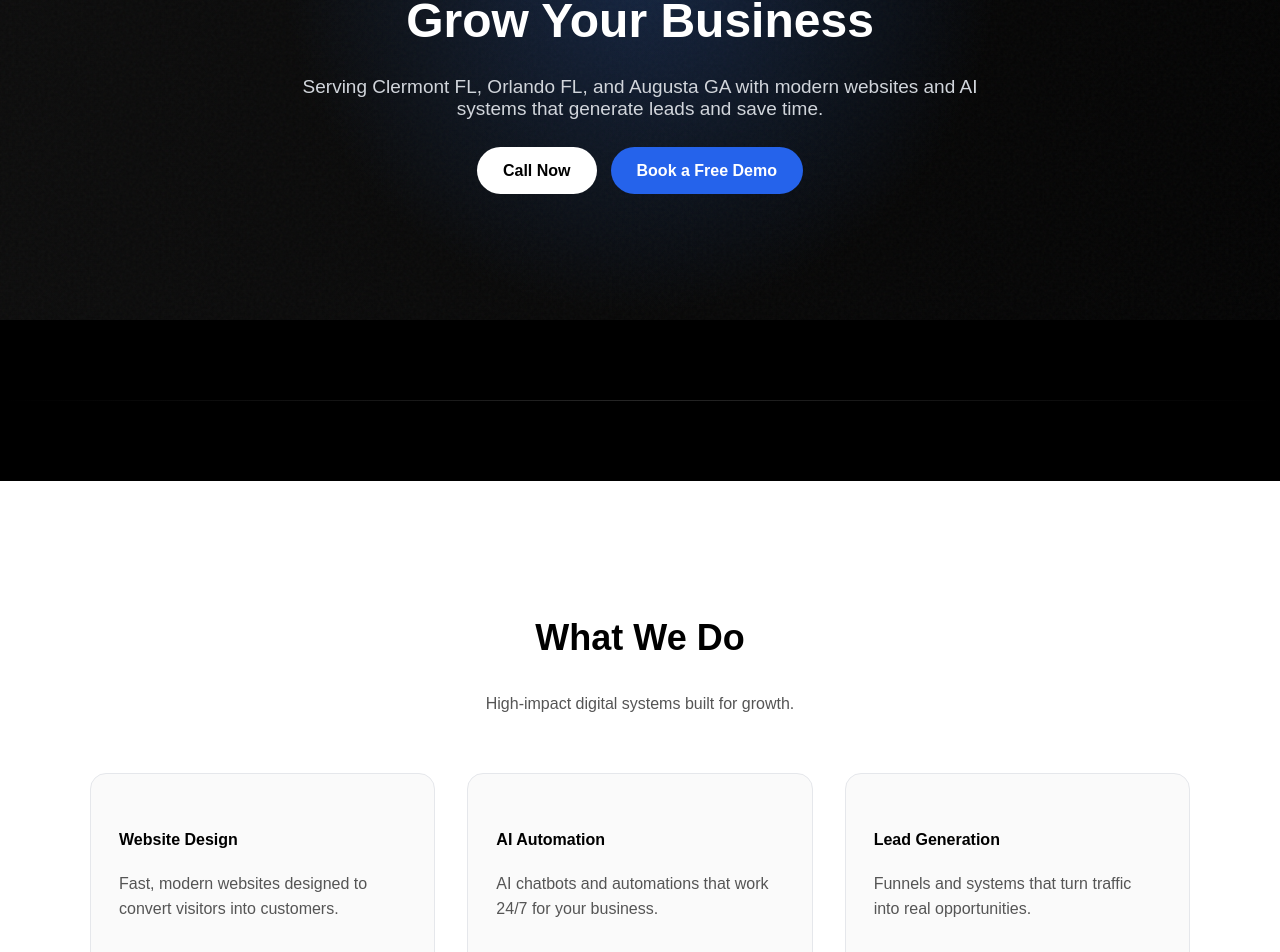
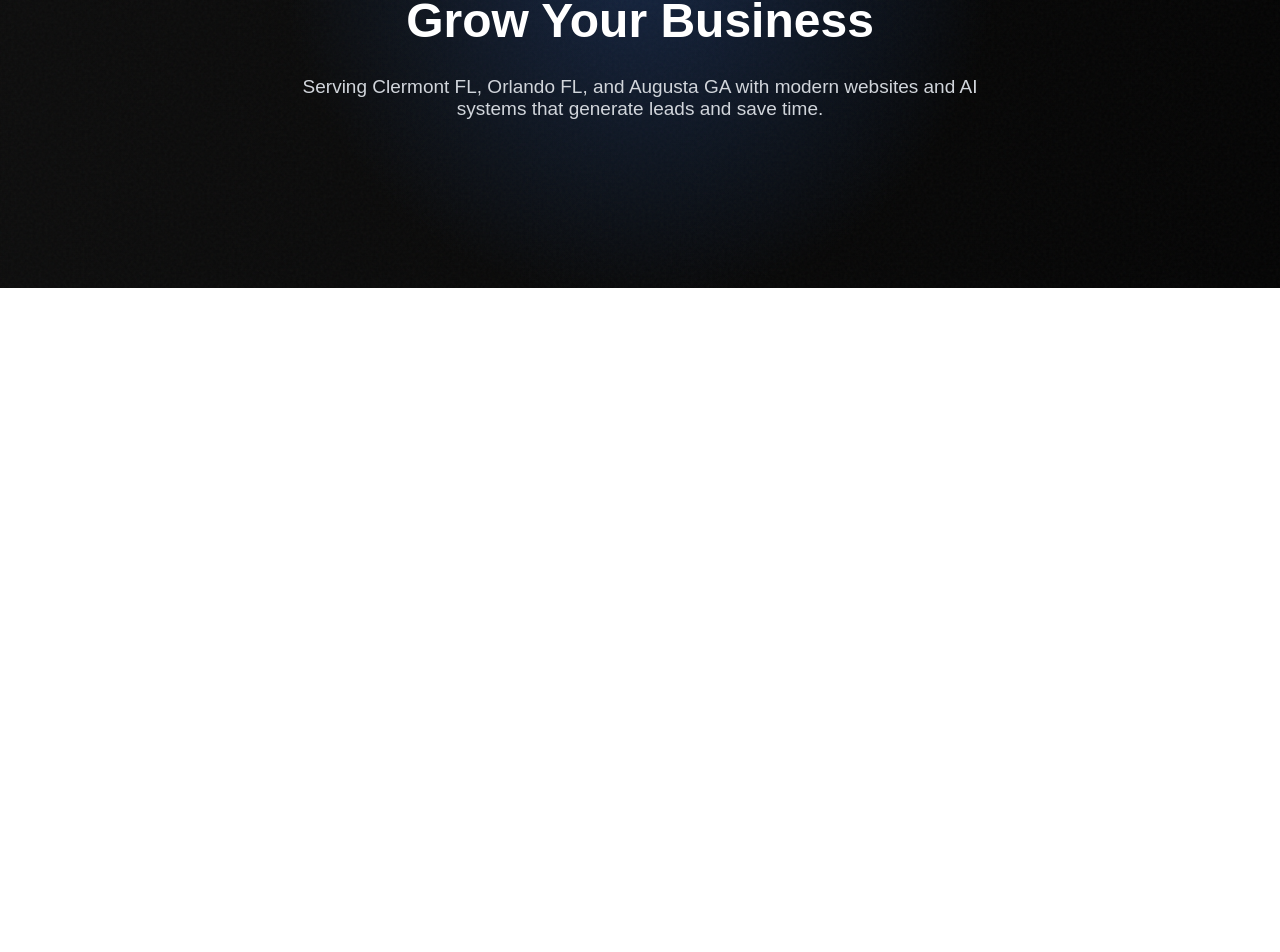
Before and after one commit to dew-solutions/dew-solutions, a Next.js app: page / in a window 1280 px wide. Shown: the part 282-1234 px from the top of the page. After the commit the page ends 800 px from the top, so only its background shows below. Built offline with nearby package versions, Linux system fonts and the light colour scheme.

Commit message:
uodated again

```diff
--- a/app/page.tsx
+++ b/app/page.tsx
@@ -1,5 +1,3 @@
-"use client";
-
 export const metadata = {
   title:
     "AI Automation & Website Design | Clermont FL, Orlando FL, Augusta GA | DEW Solutions",
@@ -30,8 +28,14 @@ export const metadata = {
 
 export default function Home() {
   return (
-    <main style={{ fontFamily: "Arial, sans-serif", margin: 0, backgroundColor: "#000", color: "#fff" }}>
-
+    <main
+      style={{
+        fontFamily: "Arial, sans-serif",
+        margin: 0,
+        backgroundColor: "#000",
+        color: "#fff",
+      }}
+    >
       {/* GLOBAL STYLES */}
       <style>{`
         @keyframes gradientMove {
@@ -108,12 +112,31 @@ export default function Home() {
         </h1>
 
         <div style={{ display: "flex", gap: "12px" }}>
-          <a href="tel:+16107518710" className="button"
-            style={{ padding: "10px 18px", border: "1px solid #fff", borderRadius: "999px", color: "#fff", textDecoration: "none" }}>
+          <a
+            href="tel:+16107518710"
+            className="button"
+            style={{
+              padding: "10px 18px",
+              border: "1px solid #fff",
+              borderRadius: "999px",
+              color: "#fff",
+              textDecoration: "none",
+            }}
+          >
             Call Now
           </a>
-          <a href="https://cal.com/dew-solutions/demo-meeting" target="_blank" className="button"
-            style={{ padding: "10px 18px", backgroundColor: "#2563eb", borderRadius: "999px", color: "#fff", textDecoration: "none" }}>
+          <a
+            href="https://cal.com/dew-solutions/demo-meeting"
+            target="_blank"
+            className="button"
+            style={{
+              padding: "10px 18px",
+              backgroundColor: "#2563eb",
+              borderRadius: "999px",
+              color: "#fff",
+              textDecoration: "none",
+            }}
+          >
             Book Demo
           </a>
         </div>
@@ -145,59 +168,23 @@ export default function Home() {
 
         <div style={{ position: "relative", zIndex: 2 }}>
           <h2 style={{ fontSize: "48px", maxWidth: "900px", margin: "0 auto" }}>
-            Websites & <span className="accent">AI Automation</span> Built to Grow Your Business
+            Websites & <span className="accent">AI Automation</span> Built to Grow
+            Your Business
           </h2>
 
-          <p style={{ maxWidth: "720px", margin: "28px auto", fontSize: "19px", color: "#d1d5db" }}>
-            Serving Clermont FL, Orlando FL, and Augusta GA with modern websites and AI systems that generate leads and save time.
+          <p
+            style={{
+              maxWidth: "720px",
+              margin: "28px auto",
+              fontSize: "19px",
+              color: "#d1d5db",
+            }}
+          >
+            Serving Clermont FL, Orlando FL, and Augusta GA with modern websites
+            and AI systems that generate leads and save time.
           </p>
-
-          <div style={{ marginTop: "42px" }}>
-            <a href="tel:+16107518710" className="button"
-              style={{ padding: "15px 26px", backgroundColor: "#fff", color: "#000", borderRadius: "999px", fontWeight: 700, marginRight: "14px", textDecoration: "none" }}>
-              Call Now
-            </a>
-            <a href="https://cal.com/dew-solutions/demo-meeting" target="_blank" className="button"
-              style={{ padding: "15px 26px", backgroundColor: "#2563eb", color: "#fff", borderRadius: "999px", fontWeight: 700, textDecoration: "none" }}>
-              Book a Free Demo
-            </a>
-          </div>
         </div>
       </section>
-
-      <div className="divider" />
-
-      {/* SERVICES */}
-      <section style={{ padding: "100px 20px", backgroundColor: "#fff", color: "#000", textAlign: "center" }}>
-        <h3 style={{ fontSize: "36px" }}>What We Do</h3>
-        <p style={{ color: "#555", marginBottom: "60px" }}>
-          High-impact digital systems built for growth.
-        </p>
-
-        <div style={{ maxWidth: "1100px", margin: "0 auto", display: "grid", gridTemplateColumns: "repeat(auto-fit, minmax(260px, 1fr))", gap: "32px" }}>
-          {[
-            ["Website Design", "Fast, modern websites designed to convert visitors into customers."],
-            ["AI Automation", "AI chatbots and automations that work 24/7 for your business."],
-            ["Lead Generation", "Funnels and systems that turn traffic into real opportunities."],
-          ].map(([title, desc], i) => (
-            <div key={i} className="hoverLift"
-              style={{ padding: "36px 28px", borderRadius: "16px", backgroundColor: "#fafafa", border: "1px solid #e5e7eb", textAlign: "left" }}>
-              <h4>{title}</h4>
-              <p style={{ color: "#555", lineHeight: 1.6 }}>{desc}</p>
-            </div>
-          ))}
-        </div>
-      </section>
-
-      {/* FOOTER */}
-      <footer style={{ backgroundColor: "#000", padding: "70px 20px", textAlign: "center" }}>
-        <p>📞 <a href="tel:+16107518710" style={{ color: "#fff" }}>+1 (610) 751-8710</a></p>
-        <p>📧 <a href="mailto:DEWSOLUTIONSOWNER@GMAIL.COM" style={{ color: "#fff" }}>DEWSOLUTIONSOWNER@GMAIL.COM</a></p>
-        <p style={{ color: "#aaa", marginTop: "24px" }}>
-          © {new Date().getFullYear()} DEW Solutions
-        </p>
-      </footer>
-
     </main>
   );
 }
```
